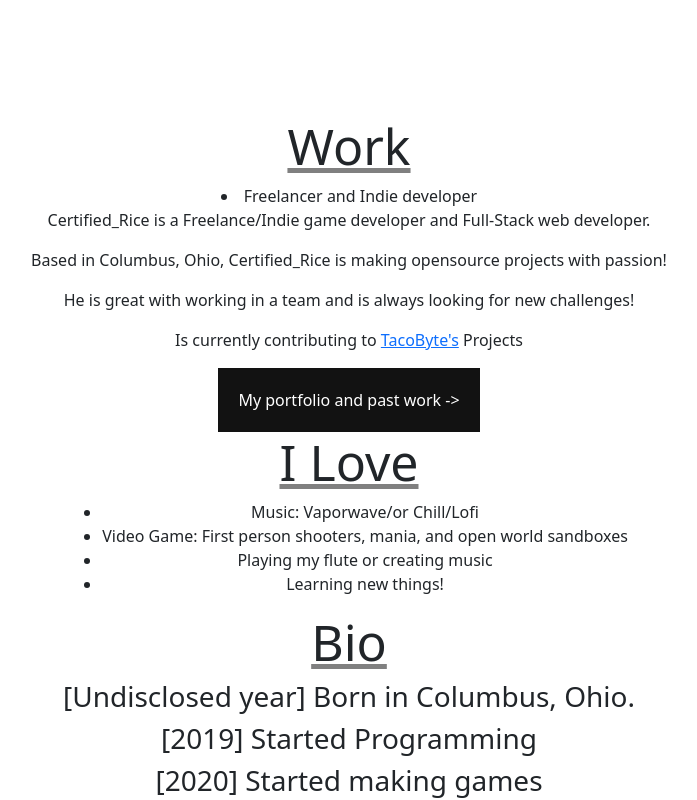
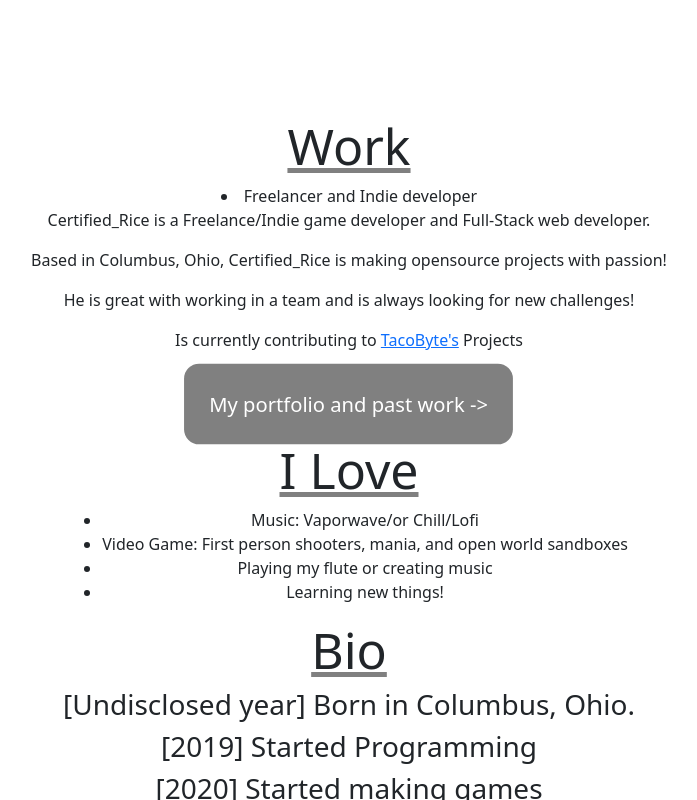
Before and after one commit to Olspe/certifiedrice-website, a Next.js app: page / in a window 1280 px wide. In both pictures the pointer is over the button "My portfolio and past work ->". Shown: the part 889-1689 px from the top of the page, without its empty margins (291-988 px from the left). Built offline with nearby package versions, Linux system fonts and the light colour scheme.

Commit message:
button hover

```diff
--- a/styles/globals.css
+++ b/styles/globals.css
@@ -75,6 +75,22 @@
   font-size: 16px;
   margin: 4px 2px;
   border-radius: 12px;
+}
+
+button:hover {
+  background-color: gray;
+  border: none;
+  color: white;
+  padding: 20px;
+  text-align: center;
+  text-decoration: none;
+  display: inline-block;
+  font-size: 16px;
+  margin: 4px 2px;
+  border-radius: 12px;
+
+  /*make the button larger*/
+    transform: scale(1.26);
 }
 
 /* navigation bar */
```
